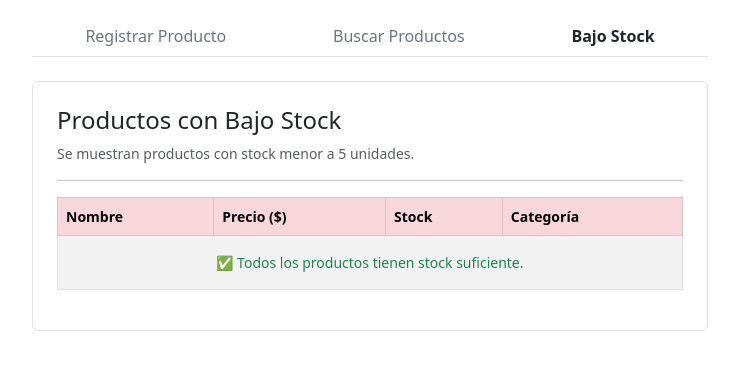
After one commit to Valentinavasquez03/proyecto-supermercado-bd2, a Flask app: page /products/low-stock in a window 1280 px wide. The commit adds this page. Shown: the top 370 px of the page, without its empty margins (270-1009 px from the left). Run offline with Flask 3, Linux system fonts and the light colour scheme; data that the repository does not hold is empty.

Commit message:
HU10 bajo stock

```diff
--- a/routes/products.py
+++ b/routes/products.py
@@ -55,3 +55,12 @@ def search_products():
         productos_encontrados = list(db['productos'].find(filtro))
 
     return render_template('search_product.html', productos=productos_encontrados, q_nombre=query_nombre, q_categoria=query_categoria)
+
+# --- HU10: VISUALIZAR PRODUCTOS CON BAJO STOCK ---
+@products_bp.route('/products/low-stock', methods=['GET'])
+def low_stock():
+    db = dbase.dbConnection()
+    productos_bajo_stock = []
+    if db is not None:
+        productos_bajo_stock = list(db['productos'].find({"stock": {"$lt": 5}}))
+    return render_template('low_stock.html', productos=productos_bajo_stock)
--- a/templates/create_product.html
+++ b/templates/create_product.html
@@ -11,6 +11,7 @@
         <div class="d-flex justify-content-around border-bottom pb-2">
             <a href="/products/new" class="fw-bold text-dark text-decoration-none">Registrar Producto</a>
             <a href="/products/search" class="text-secondary text-decoration-none">Buscar Productos</a>
+            <a href="/products/low-stock" class="text-secondary text-decoration-none">Bajo Stock</a>
         </div>
     </div>
 
--- /dev/null
+++ b/templates/low_stock.html
@@ -0,0 +1,63 @@
+<!DOCTYPE html>
+<html lang="es">
+<head>
+    <meta charset="UTF-8">
+    <title>Inventario - Bajo Stock</title>
+    <link href="https://cdn.jsdelivr.net/npm/bootstrap@5.3.0/dist/css/bootstrap.min.css" rel="stylesheet">
+</head>
+<body class="p-4">
+
+    <!-- Barra de navegación (igual al resto de páginas) -->
+    <div class="container mb-4" style="max-width: 700px;">
+        <div class="d-flex justify-content-around border-bottom pb-2">
+            <a href="/products/new" class="text-secondary text-decoration-none">Registrar Producto</a>
+            <a href="/products/search" class="text-secondary text-decoration-none">Buscar Productos</a>
+            <a href="/products/low-stock" class="fw-bold text-dark text-decoration-none">Bajo Stock</a>
+        </div>
+    </div>
+
+    <div class="container" style="max-width: 700px;">
+        <div class="border p-4 rounded bg-white">
+            <h2 class="h4 text-dark">Productos con Bajo Stock</h2>
+            <p class="text-muted small">Se muestran productos con stock menor a 5 unidades.</p>
+            <hr>
+
+            {% if productos %}
+                <div class="alert alert-warning py-2">
+                    ⚠ Se encontraron <strong>{{ productos|length }}</strong> producto(s) con stock bajo.
+                </div>
+            {% endif %}
+
+            <table class="table table-bordered table-striped small">
+                <thead class="table-danger">
+                    <tr>
+                        <th>Nombre</th>
+                        <th>Precio ($)</th>
+                        <th>Stock</th>
+                        <th>Categoría</th>
+                    </tr>
+                </thead>
+                <tbody>
+                    {% for producto in productos %}
+                    <tr>
+                        <td>{{ producto.nombre }}</td>
+                        <td>{{ producto.precio }}</td>
+                        <td>
+                            <span class="badge bg-danger">{{ producto.stock }}</span>
+                        </td>
+                        <td>{{ producto.categoria }}</td>
+                    </tr>
+                    {% else %}
+                    <tr>
+                        <td colspan="4" class="text-center text-success py-3">
+                            ✅ Todos los productos tienen stock suficiente.
+                        </td>
+                    </tr>
+                    {% endfor %}
+                </tbody>
+            </table>
+        </div>
+    </div>
+
+</body>
+</html>
--- a/templates/search_product.html
+++ b/templates/search_product.html
@@ -11,6 +11,7 @@
         <div class="d-flex justify-content-around border-bottom pb-2">
             <a href="/products/new" class="text-secondary text-decoration-none">Registrar Producto</a>
             <a href="/products/search" class="fw-bold text-dark text-decoration-none">Buscar Productos</a>
+            <a href="/products/low-stock" class="text-secondary text-decoration-none">Bajo Stock</a>
         </div>
     </div>
 
```
